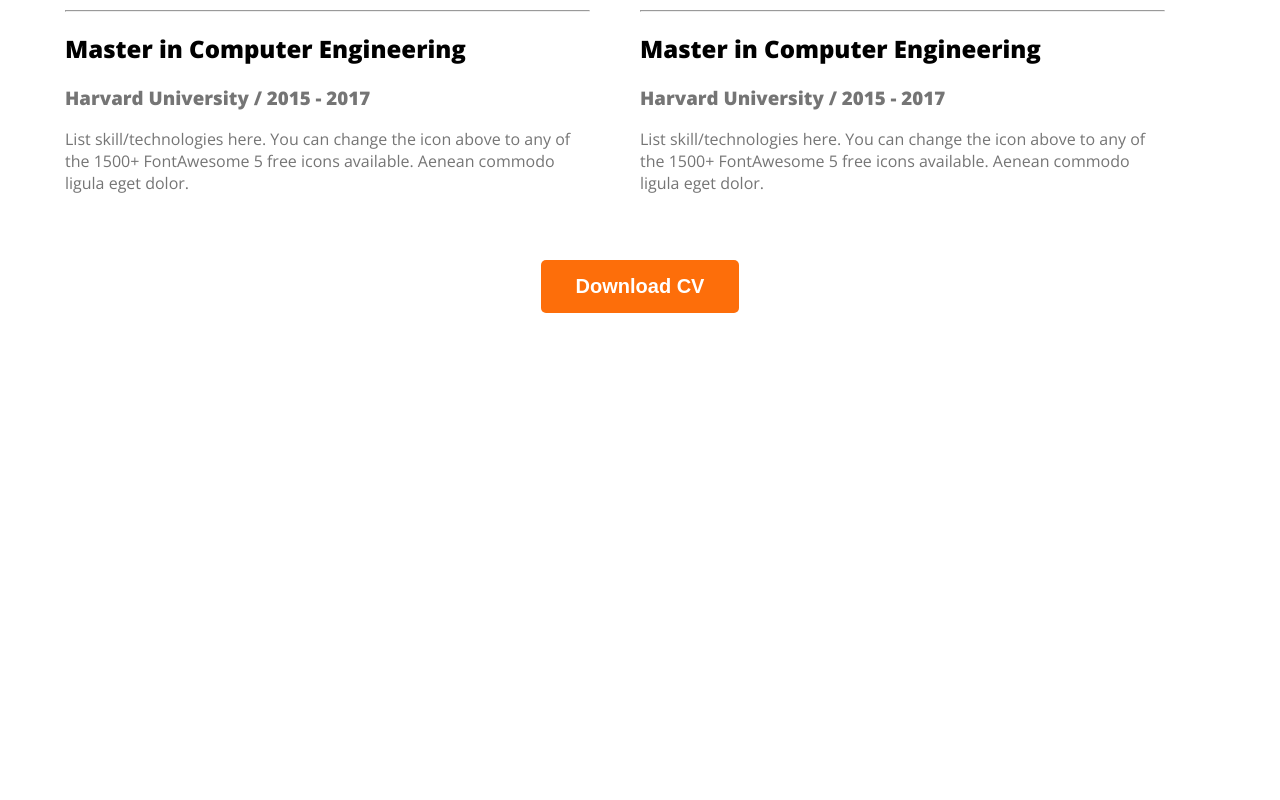
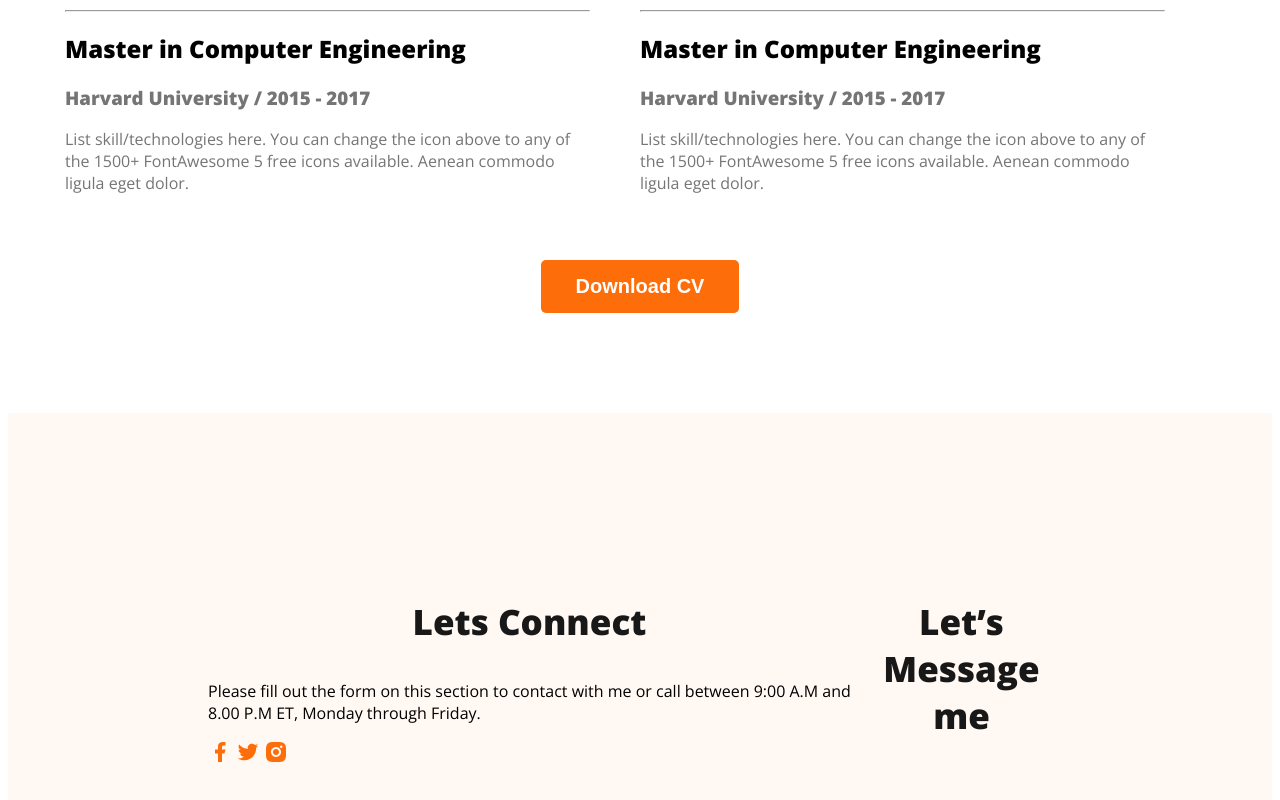
Before and after one commit to abubakar9163/webdeveloper-portfolio, a plain HTML site: page index.html in a window 1280 px wide. Shown: the part 2701-3501 px from the top of the page. Before the commit the page ends 3022 px from the top, so only its background shows below. Drawn offline with nearby package versions, Linux system fonts and the light colour scheme.

Commit message:
added footer

```diff
--- a/index.html
+++ b/index.html
@@ -156,7 +156,18 @@
 
     </main>
     <footer>
-
+       <div class="footer-column">
+        <h3 class="section-title">Lets Connect</h3>
+        <p class="section-description">Please fill out the form on this section to contact with me or call between 9:00 A.M and 8.00 P.M ET, Monday through Friday.</p>
+        <div class="social-link">
+            <a href=""><img src="images/icons/facebook.png" alt=""></a>
+            <a href=""><img src="images/icons/twitter.png" alt=""></a>
+            <a href=""><img src="images/icons/insta.png" alt=""></a>
+        </div>
+       </div>
+       <div class="footer-column">
+        <h3 class="section-title">Let’s Message me</h3>
+       </div>
     </footer>
 </body>
 </html>
--- a/styles/portfolio.css
+++ b/styles/portfolio.css
@@ -167,3 +167,11 @@ main section {
     text-align: center;
     margin-top: 50px;
 }
+
+/* footer styles */
+footer{
+    display: flex;
+    background-color: #FFF8F3;
+    padding: 150px 200px;
+    margin-top: 100px;
+}
```
